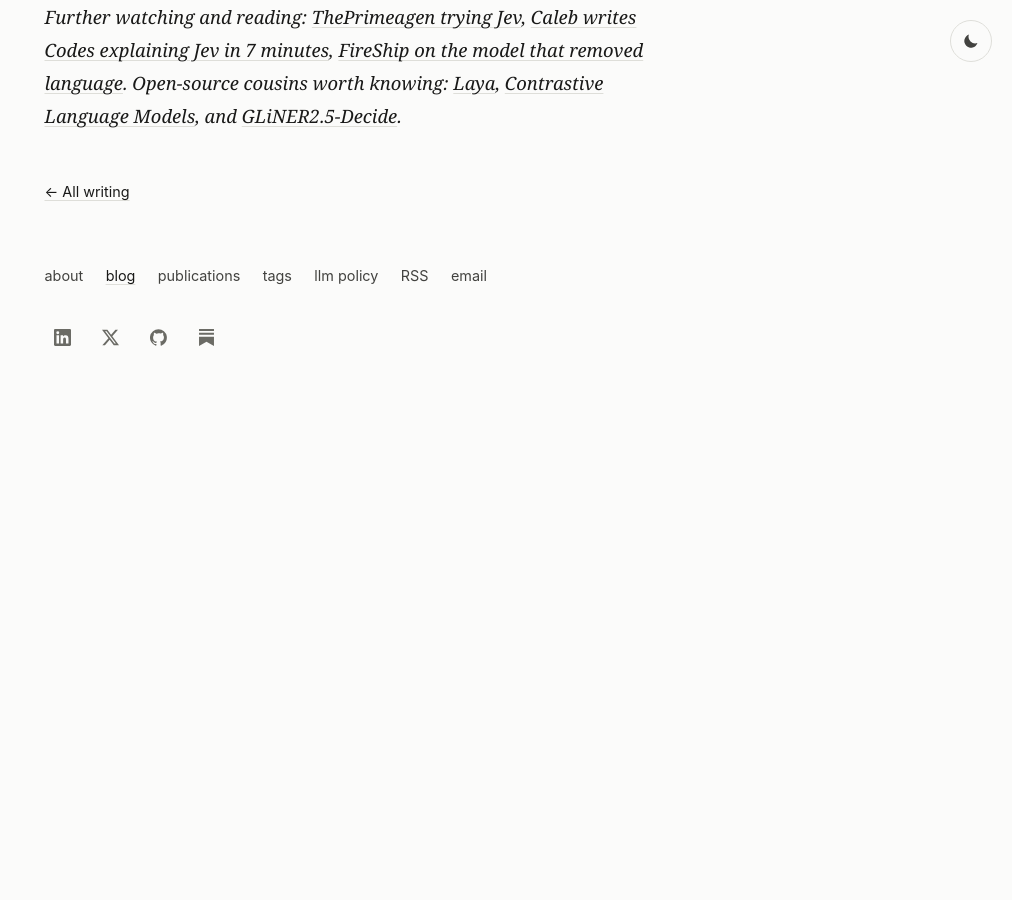
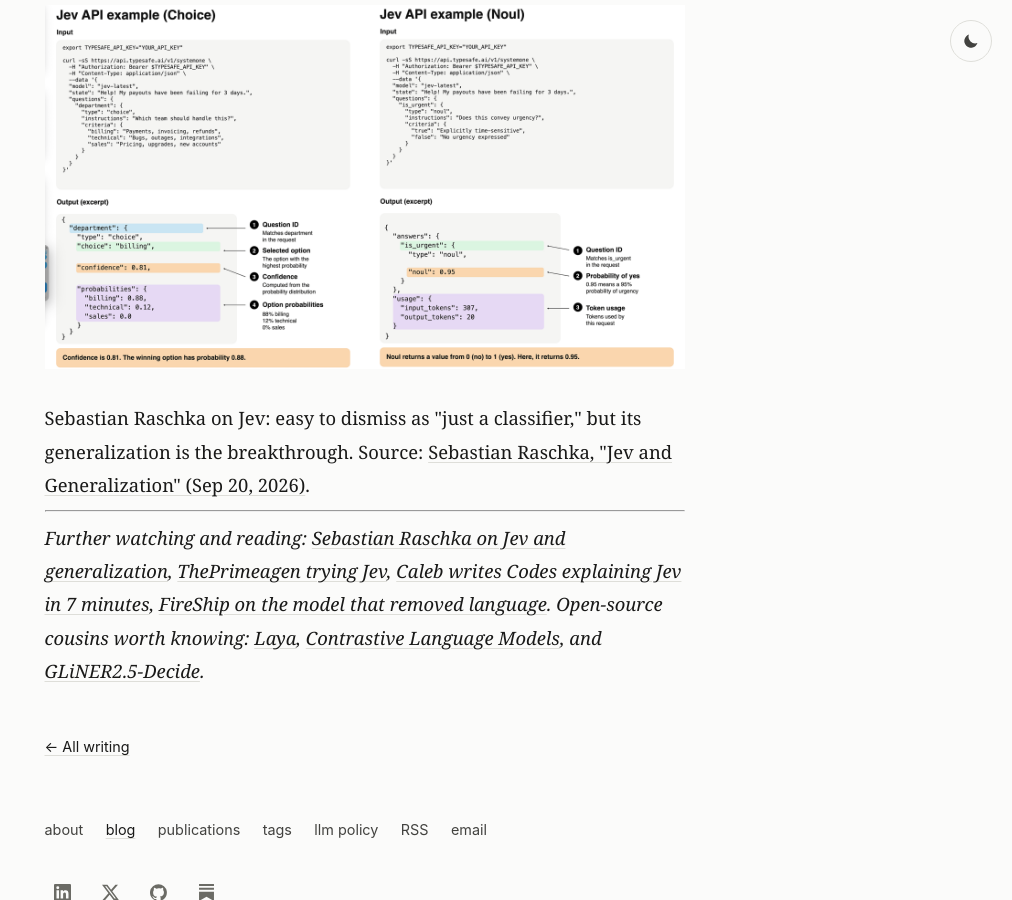
Before and after one commit to pgg1610/personal_blog, a Jekyll site: the page built from _posts/2026-09-27-decision-models.md, in a window 1280 px wide and 900 px high, scrolled down 3148 px. Shown: the whole window, without its empty margins (268-1280 px from the left). Built offline with Jekyll 4.4.1, drawn with Linux system fonts in a browser that asks for light colours; before the commit the page ends 3544 px from its top, so only the background shows below that.

Commit message:
Add Raschka reference image and link to decision models post

```diff
--- a/_posts/2026-09-27-decision-models.md
+++ b/_posts/2026-09-27-decision-models.md
@@ -38,6 +38,12 @@
 
 It is fun to watch an old idea come back around, dressed in better engineering.
 
+<img class="img-fluid rounded z-depth-1" src="{{ site.baseurl }}/assets/img/jev-raschka.png" width="1000" data-zoomable loading="lazy">
+
+<div class="caption">
+Sebastian Raschka on Jev: easy to dismiss as "just a classifier," but its generalization is the breakthrough. Source: <a href="https://sebastianraschka.com/blog/2026/jev-classification-generalization.html">Sebastian Raschka, "Jev and Generalization" (Sep 20, 2026)</a>.
+</div>
+
 ---
 
-*Further watching and reading: [ThePrimeagen trying Jev](https://www.youtube.com/watch?v=FQNftquDDaI), [Caleb writes Codes explaining Jev in 7 minutes](https://www.youtube.com/watch?v=vj7hysh0mOI), [FireShip on the model that removed language](https://www.youtube.com/watch?v=TbkUKCm3CHQ). Open-source cousins worth knowing: [Laya](https://github.com/NandhaKishorM/laya), [Contrastive Language Models](https://github.com/Contrastive-LM/CLM), and [GLiNER2.5-Decide](https://x.com/george_onx/status/2103189119891624205).*
+*Further watching and reading: [Sebastian Raschka on Jev and generalization](https://sebastianraschka.com/blog/2026/jev-classification-generalization.html), [ThePrimeagen trying Jev](https://www.youtube.com/watch?v=FQNftquDDaI), [Caleb writes Codes explaining Jev in 7 minutes](https://www.youtube.com/watch?v=vj7hysh0mOI), [FireShip on the model that removed language](https://www.youtube.com/watch?v=TbkUKCm3CHQ). Open-source cousins worth knowing: [Laya](https://github.com/NandhaKishorM/laya), [Contrastive Language Models](https://github.com/Contrastive-LM/CLM), and [GLiNER2.5-Decide](https://x.com/george_onx/status/2103189119891624205).*
```
Also changed, not shown: assets/img/jev-raschka.png (added).
